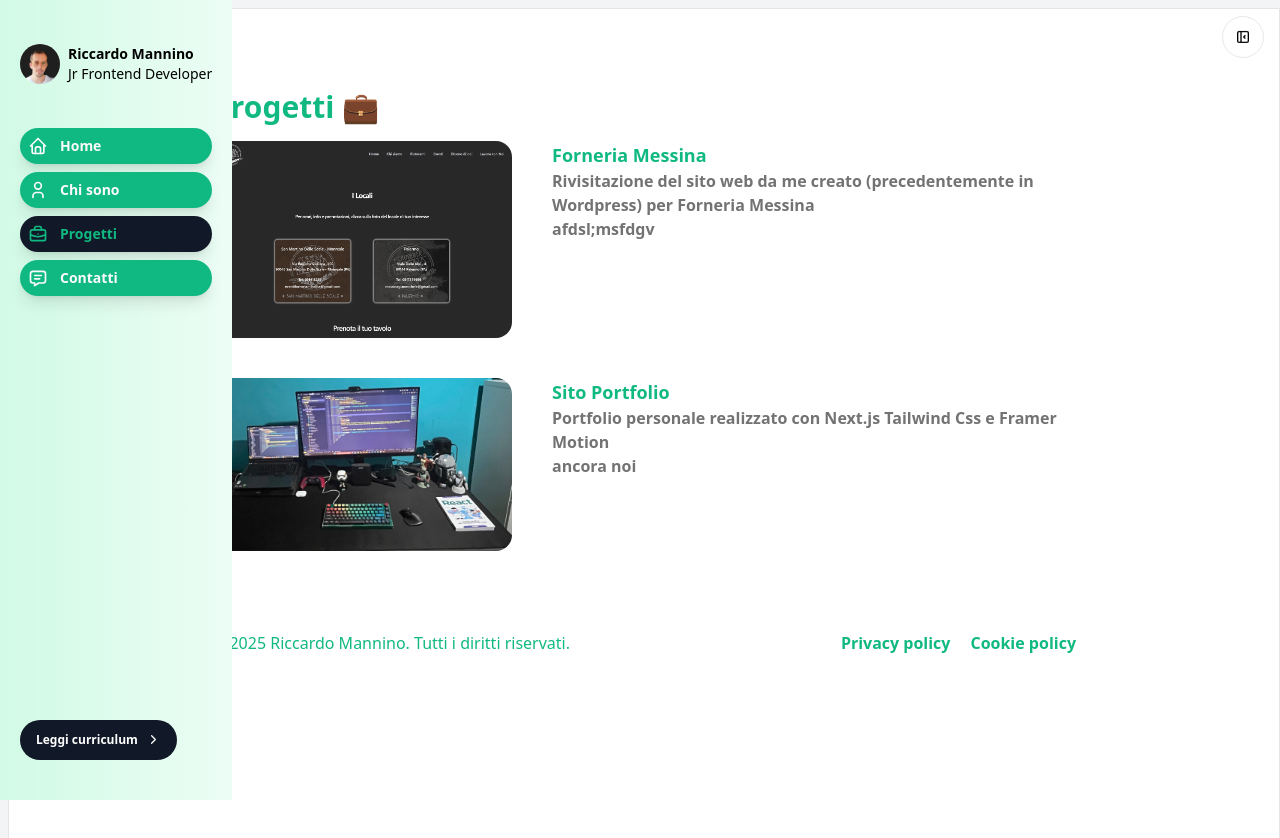
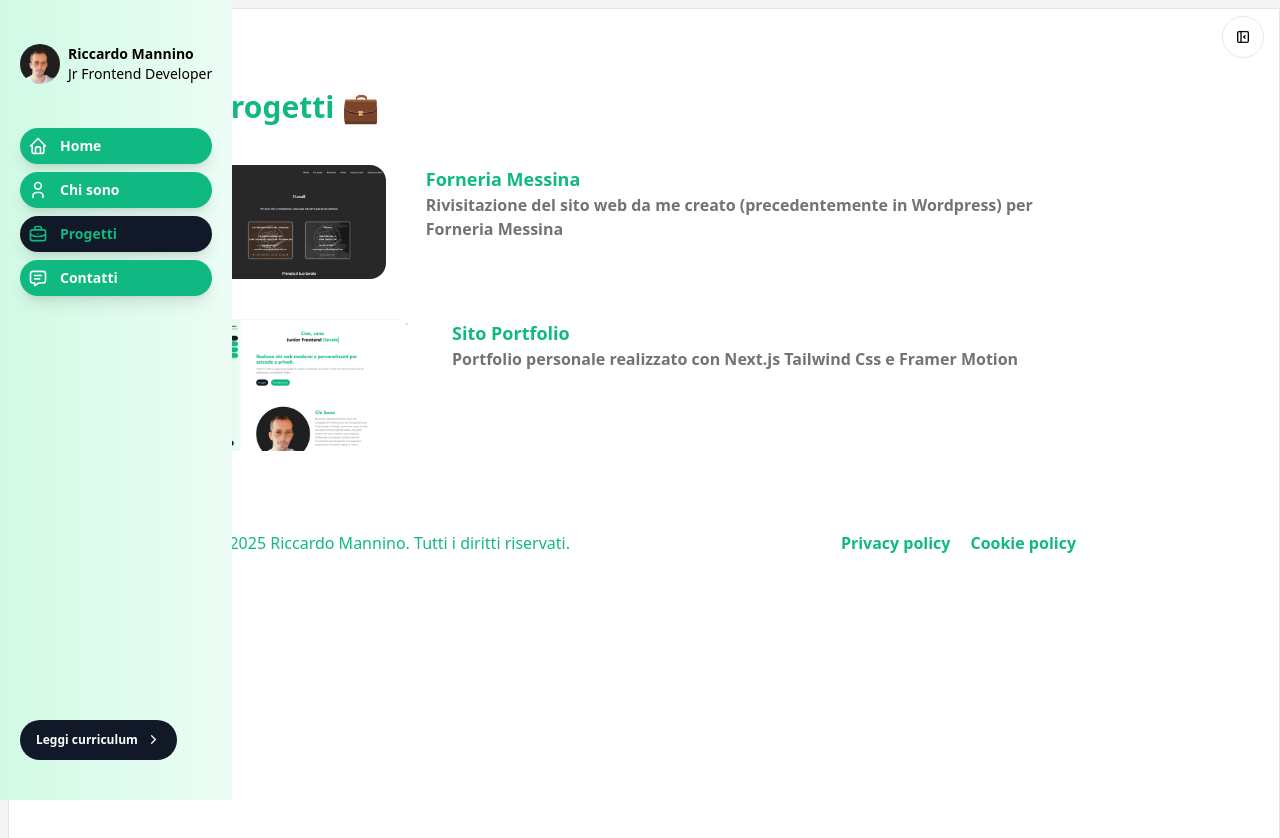
Before and after one commit to RiccardoMannino/portfolio, a Next.js app: page /projects in a window 1280 px wide. Shown: the top 838 px of the page. Built offline with nearby package versions, Linux system fonts and the light colour scheme.

Commit message:
sistemazione card progetti e creazione pagina singoli progetti

```diff
--- a/src/app/page.tsx
+++ b/src/app/page.tsx
@@ -1,25 +1,31 @@
 'use client'
 
 import Image from 'next/image'
+import Link from 'next/link'
+
 import { useRouter } from 'next/navigation'
 import { motion } from 'motion/react'
+import { progetti } from '@/progetti'
+import Tag from '@/components/Tag'
+import Container from '@/components/Container'
+import ContactForm from '@/components/ContactForm'
 import TypewriterEffect from '@/components/TypeWriterEffect'
 import Button from '@/components/ButtonLink'
+import Me from '@/assets/ric.jpg'
 import { IconCircleCheckFilled } from '@tabler/icons-react'
-import Me from '@/assets/ric.jpg'
 import ReactIcon from '../icons/react.svg'
 import NextIcon from '../icons/nextjs.svg'
 import TailwindIcon from '../icons/tailwind-css.svg'
 import TypescriptIcon from '../icons/typescript.svg'
 import SupabaseIcon from '../icons/supabase.svg'
 import GitIcon from '../icons/git.svg'
-import Tag from '@/components/Tag'
-import ContactForm from '@/components/ContactForm'
-import Link from 'next/link'
-import Container from '@/components/Container'
 
 export default function Home() {
   const router = useRouter()
+
+  const handleClick = (slug: string) => {
+    router.push(`/projects/${slug.toLowerCase().split(' ').join('-')}`)
+  }
 
   return (
     <>
@@ -284,43 +290,28 @@ export default function Home() {
           I Miei Progetti
         </h1>
         <div className="relative grid grid-flow-col gap-7 phone:grid-rows-2">
+          {progetti.map((el) => (
             <Container
+              key={el.nome}
               type="div"
               transform="translateX(0)"
               translate="translateX(-100px)"
               className="flex flex-col gap-5 rounded-2xl bg-emerald-500 px-8 py-5 text-left text-neutral-50"
             >
-            <h2 className="text-xl font-semibold">Sito Portfolio</h2>
-            <p>
-              Portfolio personale realizzato con Next.js Tailwind Css e Framer
-              Motion
-            </p>
+              <h2
+                className="cursor-pointer text-xl font-semibold"
+                onClick={() => handleClick(el.nome)}
+              >
+                {el.nome}
+              </h2>
+              <p>{el.descrizione}</p>
               <div className="flex flex-wrap gap-4">
-              <Tag title="React" />
-              <Tag title="Nextjs" />
-              <Tag title="Tailwind Css" />
-              <Tag title="Framer Motion" />
+                {el.tecnologie.map((ele) => (
+                  <Tag key={ele} title={ele} />
+                ))}
               </div>
             </Container>
-          <Container
-            type="div"
-            transform="translateX(0)"
-            translate="translateX(100px)"
-            className="flex flex-col gap-5 rounded-2xl bg-emerald-500 px-8 py-5 text-left text-neutral-50"
-          >
-            <h2 className="text-xl font-semibold">Forneria Messina</h2>
-            <p className="truncate text-ellipsis text-wrap break-words text-base">
-              Rivisitazione del sito web da me creato per Forneria Messina
-            </p>
-            <div className="flex flex-wrap gap-4">
-              <Tag title="React" />
-              <Tag title="Nextjs" />
-              <Tag title="Tailwind Css" />
-              <Tag title="Framer Motion" />
-              <Tag title="Supabase" />
-              <Tag title="React Query" />
-            </div>
-          </Container>
+          ))}
         </div>
       </Container>
       <Container type="section" className="py-24" id="contact">
--- /dev/null
+++ b/src/app/projects/[progettos]/page.tsx
@@ -0,0 +1,27 @@
+'use client'
+import { useParams } from 'next/navigation'
+import { progetti } from '@/progetti'
+import Image from 'next/image'
+import React from 'react'
+import Container from '@/components/Container'
+
+export default function Progetto() {
+  const { progettos } = useParams()
+
+  const progetto = progetti.find(
+    (p) => p.nome.toLowerCase().split(' ').join('-') === progettos,
+  )
+
+  if (!progetto) {
+    return <p className="text-red-500">Progetto non trovato</p>
+  }
+
+  return (
+    <Container type="section" className="mx-auto flex flex-col gap-7 p-6">
+      <Image src={progetto?.immagine} alt="immagine" className="rounded-2xl" />
+      <h1 className="text-3xl font-bold text-emerald-500">{progetto?.nome}</h1>
+      <p className="mt-4 text-neutral-500">{progetto?.descrizione}</p>
+      <p className="mt-2">{progetto?.approfondimento}</p>
+    </Container>
+  )
+}
--- a/src/app/projects/[slug]/page.tsx
+++ /dev/null
@@ -1,7 +0,0 @@
-'use client'
-import React from 'react'
-import { useParams } from 'next/navigation'
-
-export default function Progetto() {
-  return <div>ancora noi!</div>
-}
--- a/src/app/projects/page.tsx
+++ b/src/app/projects/page.tsx
@@ -15,39 +15,39 @@ export default function Projects() {
 
   return (
     <>
-      <h1 className="mb-4 text-3xl font-bold text-emerald-500">Progetti 💼</h1>
-      <Container type="section">
+      <h1 className="mb-10 text-3xl font-bold text-emerald-500">Progetti 💼</h1>
+      <section>
         {progetti.map((el) => (
-          <div key={el.nome} className="mb-10">
+          <div key={el.nome} className="mb-10 flex w-full gap-10">
             <Container
               type="div"
               transform="translateX(0)"
               translate="translateX(-100px)"
-              className="flex gap-10"
             >
               <Image
                 src={el.immagine}
-                width={300}
-                height={300}
                 alt="immagine"
+                width="200"
+                height="200"
                 className="cursor-pointer rounded-2xl"
                 onClick={() => handleClick(el.nome)}
               />
-              <div>
+            </Container>
+            <Container
+              type="div"
+              transform="translateX(0)"
+              translate="translateX(100px)"
+            >
               <h1 className="text-lg font-semibold text-emerald-500">
                 {el.nome}
               </h1>
               <p className="text-base font-semibold text-neutral-500">
                 {el.descrizione}
               </p>
-                <p className="text-base font-semibold text-neutral-500">
-                  {el.approfondimento}
-                </p>
-              </div>
             </Container>
           </div>
         ))}
-      </Container>
+      </section>
     </>
   )
 }
--- a/src/progetti.ts
+++ b/src/progetti.ts
@@ -1,13 +1,13 @@
-import Pc from '@/assets/pc.jpg'
+import Portfolio from '@/assets/Portfolio.png'
 import Forneria from '@/assets/Forneria Messina - Home.png'
 import { StaticImageData } from 'next/image'
-import { ReactNode } from 'react'
 
 type progetti = {
   nome: string
   descrizione: string
   approfondimento: string
   immagine: StaticImageData
+  tecnologie: string[]
 }
 
 export const progetti: progetti[] = [
@@ -15,14 +15,23 @@ export const progetti: progetti[] = [
     nome: 'Forneria Messina',
     descrizione:
       'Rivisitazione del sito web da me creato (precedentemente in Wordpress) per Forneria Messina',
-    approfondimento: 'afdsl;msfdgv',
+    approfondimento: '',
     immagine: Forneria,
+    tecnologie: [
+      'React',
+      'Nextjs',
+      'Tailwind Css',
+      'Framer Motion',
+      'Supabase',
+      'React Query',
+    ],
   },
   {
     nome: 'Sito Portfolio',
     descrizione:
       'Portfolio personale realizzato con Next.js Tailwind Css e Framer Motion',
-    approfondimento: 'ancora noi',
-    immagine: Pc,
+    approfondimento: '',
+    immagine: Portfolio,
+    tecnologie: ['React', 'Nextjs', 'Tailwind Css', 'Framer Motion'],
   },
 ]
```
Also changed, not shown: src/assets/Portfolio.png (added). Lines whose indentation alone changed are shown as unchanged.
